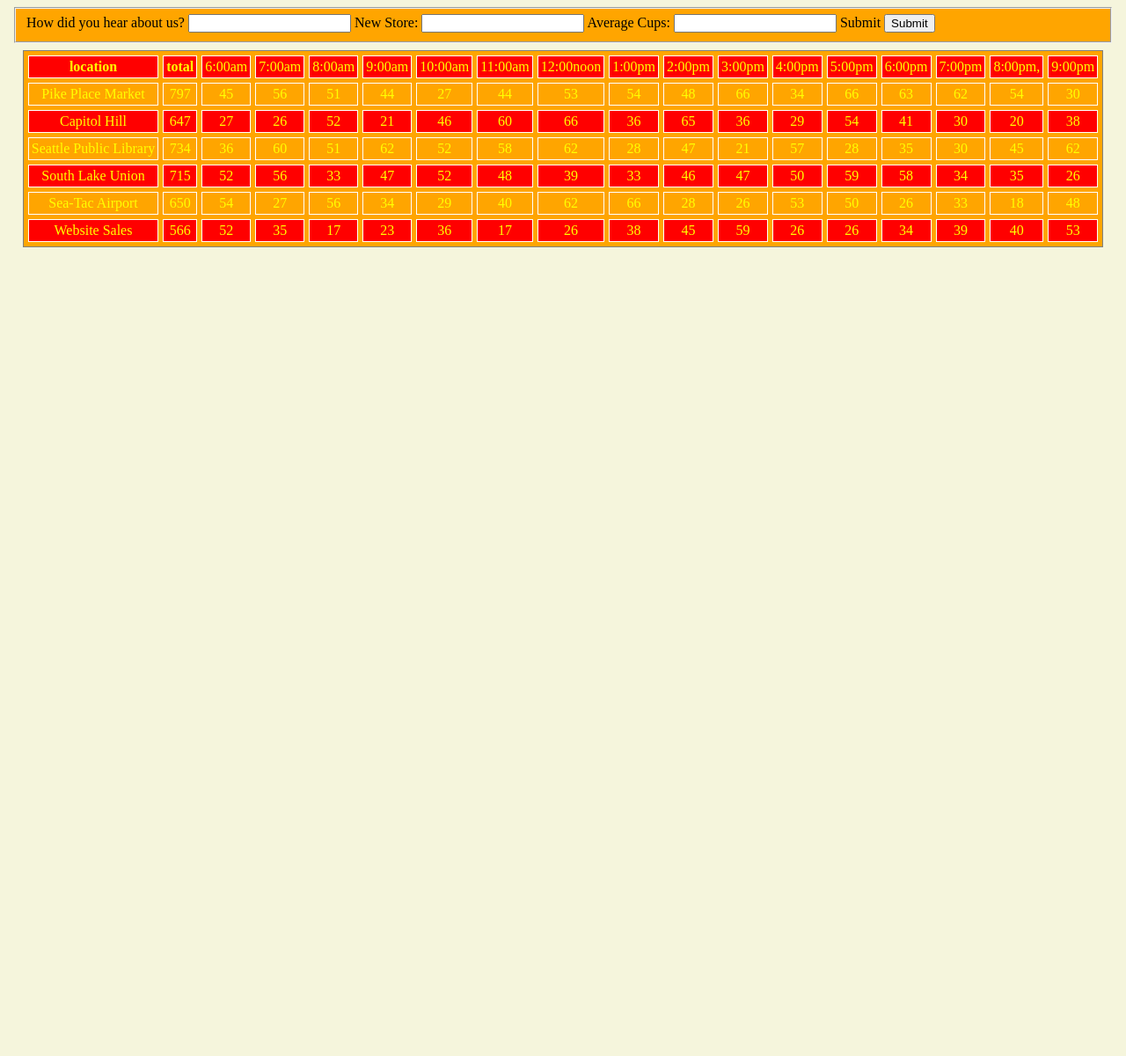
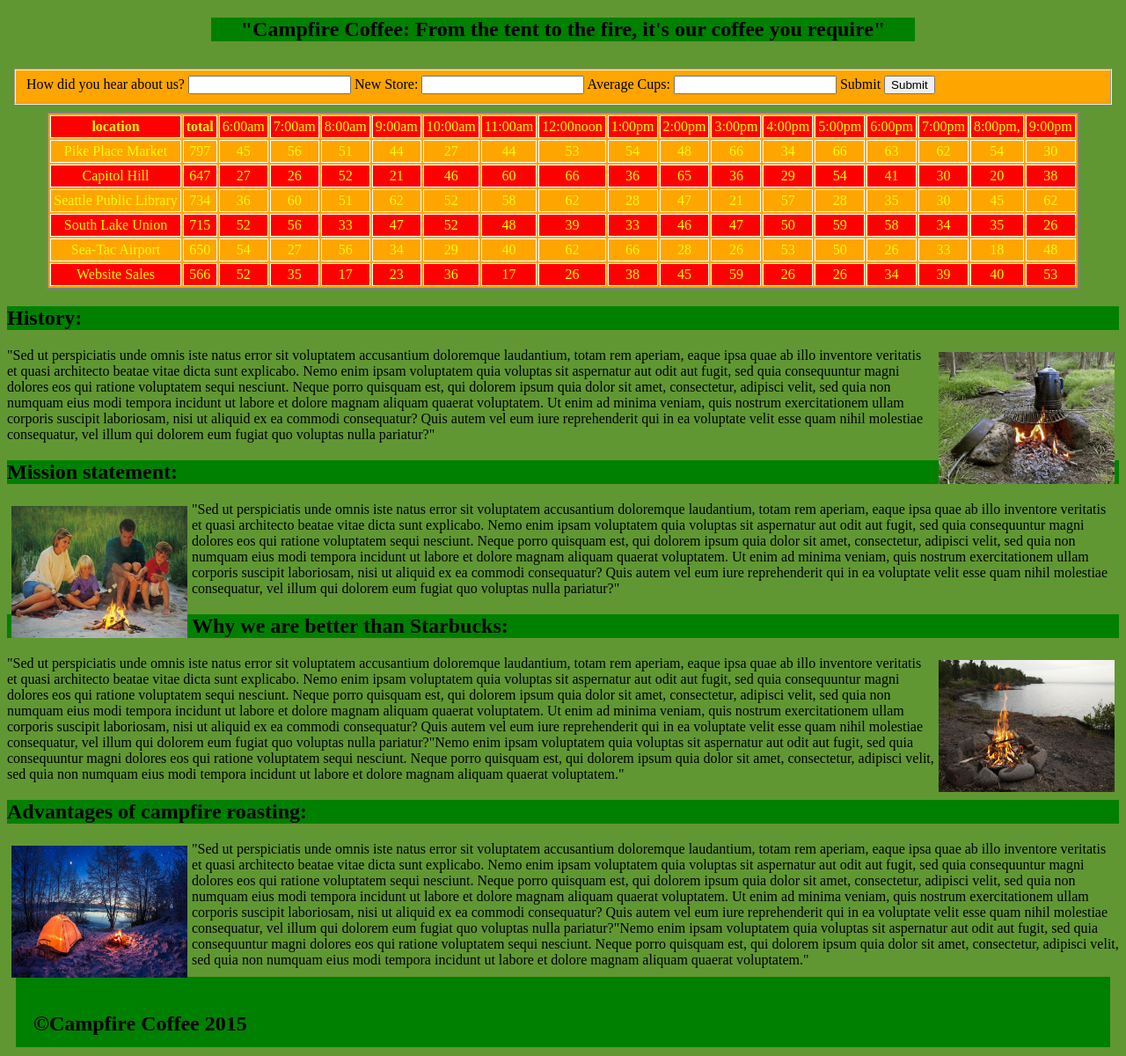
Before and after one commit to Rubiksron/campfire-coffee, a plain HTML site: page index.html in a window 1280 px wide. Shown: the whole page at 88% size. Before the commit the page ends 800 px from the top, so only its background shows below. Drawn offline with Linux system fonts and the light colour scheme.

Commit message:
campfire articles added

```diff
--- a/css/style.css
+++ b/css/style.css
@@ -1,11 +1,41 @@
+
+h2 {
+  background-color: green;
+}
+#navbar {
+  background-color: red;
+}
+#header {
+  /*background-color: lightgreen;*/
+  height: 50px;
+  width: 800px;
+  /*border: 2px solid grey;*/
+  margin: auto;
+  text-align: center;
+}
+#footer {
+  height: 40px;
+  length: 800px;
+  background-color: green;
+  padding: 20px;
+  margin: 10px;
+}
+img {
+  margin: 5px;
+}
+
+   {
+  background-color: blue;
+}
+
 body {
-  background-color: beige;
+  background-color: #609732;
 }
 
 table {
     border-collapse: separate;
-    border-spacing: 5px 5px;
-    border: 1px solid grey;
+    border-spacing: 2px;
+    border: 2px solid grey;
     color: yellow;
     margin: auto;
     background-color: orange;
--- a/index.html
+++ b/index.html
@@ -1,20 +1,52 @@
 <!DOCTYPE html>
 <html>
   <head>
+    <header>
+      <section id="header">
+        <h2> "Campfire Coffee: From the tent to the fire, it's our coffee you require" </h2>
+      </section>
+    <section id="navbar">
+
+    </section>
+    </header>
+    <meta charset="utf-8">
+    <title>Campfire Coffee</title>
+  </head>
+
+
+
+  <body>
     <fieldset>
       <label>How did you hear about us? <input type="text" name="how did you hear about us?"></label>
         <label> New Store: <input type="text" name="New Store" /></label>
         <label> Average Cups: <input type="text" name="Average Cups" /></label>
         <label>Submit <input type="submit" name="Submit" /></label>
         <link rel="stylesheet" href="css/style.css" media="screen" title="no title" charset="utf-8">
-  </fieldset>
-    <meta charset="utf-8">
-    <title></title>
-  </head>
-  <body>
+    </fieldset>
+
     <table id="tableData"></table>
     <section id="data"></section>
+
   <script src="js/app.js">
   </script>
-   </body>
+
+<section>
+
+  <h2>History:</h2><p><img src="img/campfire-coffee.jpg" alt="coffee brewing on a campfire" width="200" height="150" align="right"/> "Sed ut perspiciatis unde omnis iste natus error sit voluptatem accusantium doloremque laudantium, totam rem aperiam, eaque ipsa quae ab illo inventore veritatis et quasi architecto beatae vitae dicta sunt explicabo. Nemo enim ipsam voluptatem quia voluptas sit aspernatur aut odit aut fugit, sed quia consequuntur magni dolores eos qui ratione voluptatem sequi nesciunt. Neque porro quisquam est, qui dolorem ipsum quia dolor sit amet, consectetur, adipisci velit, sed quia non numquam eius modi tempora incidunt ut labore et dolore magnam aliquam quaerat voluptatem. Ut enim ad minima veniam, quis nostrum exercitationem ullam corporis suscipit laboriosam, nisi ut aliquid ex ea commodi consequatur? Quis autem vel eum iure reprehenderit qui in ea voluptate velit esse quam nihil molestiae consequatur, vel illum qui dolorem eum fugiat quo voluptas nulla pariatur?"</p>
+</section>
+<section>
+  <h2>Mission statement:</h2><p><img src="img/campfire-family.jpg" alt="family camping" width="200" height="150" align="left"/>"Sed ut perspiciatis unde omnis iste natus error sit voluptatem accusantium doloremque laudantium, totam rem aperiam, eaque ipsa quae ab illo inventore veritatis et quasi architecto beatae vitae dicta sunt explicabo. Nemo enim ipsam voluptatem quia voluptas sit aspernatur aut odit aut fugit, sed quia consequuntur magni dolores eos qui ratione voluptatem sequi nesciunt. Neque porro quisquam est, qui dolorem ipsum quia dolor sit amet, consectetur, adipisci velit, sed quia non numquam eius modi tempora incidunt ut labore et dolore magnam aliquam quaerat voluptatem. Ut enim ad minima veniam, quis nostrum exercitationem ullam corporis suscipit laboriosam, nisi ut aliquid ex ea commodi consequatur? Quis autem vel eum iure reprehenderit qui in ea voluptate velit esse quam nihil molestiae consequatur, vel illum qui dolorem eum fugiat quo voluptas nulla pariatur?"</p>
+</section>
+<section>
+  <h2>Why we are better than Starbucks:</h2><p><img src="img/campfire.jpg" alt="campfire" width="200" height="150" align="right"/>"Sed ut perspiciatis unde omnis iste natus error sit voluptatem accusantium doloremque laudantium, totam rem aperiam, eaque ipsa quae ab illo inventore veritatis et quasi architecto beatae vitae dicta sunt explicabo. Nemo enim ipsam voluptatem quia voluptas sit aspernatur aut odit aut fugit, sed quia consequuntur magni dolores eos qui ratione voluptatem sequi nesciunt. Neque porro quisquam est, qui dolorem ipsum quia dolor sit amet, consectetur, adipisci velit, sed quia non numquam eius modi tempora incidunt ut labore et dolore magnam aliquam quaerat voluptatem. Ut enim ad minima veniam, quis nostrum exercitationem ullam corporis suscipit laboriosam, nisi ut aliquid ex ea commodi consequatur? Quis autem vel eum iure reprehenderit qui in ea voluptate velit esse quam nihil molestiae consequatur, vel illum qui dolorem eum fugiat quo voluptas nulla pariatur?"Nemo enim ipsam voluptatem quia voluptas sit aspernatur aut odit aut fugit, sed quia consequuntur magni dolores eos qui ratione voluptatem sequi nesciunt. Neque porro quisquam est, qui dolorem ipsum quia dolor sit amet, consectetur, adipisci velit, sed quia non numquam eius modi tempora incidunt ut labore et dolore magnam aliquam quaerat voluptatem."</p>
+</section>
+<section>
+  <h2>Advantages of campfire roasting: </h2><img src="img/campsite-tent-night.jpg" alt="campfire at night" width="200" height="150" align="left"/>"Sed ut perspiciatis unde omnis iste natus error sit voluptatem accusantium doloremque laudantium, totam rem aperiam, eaque ipsa quae ab illo inventore veritatis et quasi architecto beatae vitae dicta sunt explicabo. Nemo enim ipsam voluptatem quia voluptas sit aspernatur aut odit aut fugit, sed quia consequuntur magni dolores eos qui ratione voluptatem sequi nesciunt. Neque porro quisquam est, qui dolorem ipsum quia dolor sit amet, consectetur, adipisci velit, sed quia non numquam eius modi tempora incidunt ut labore et dolore magnam aliquam quaerat voluptatem. Ut enim ad minima veniam, quis nostrum exercitationem ullam corporis suscipit laboriosam, nisi ut aliquid ex ea commodi consequatur? Quis autem vel eum iure reprehenderit qui in ea voluptate velit esse quam nihil molestiae consequatur, vel illum qui dolorem eum fugiat quo voluptas nulla pariatur?"Nemo enim ipsam voluptatem quia voluptas sit aspernatur aut odit aut fugit, sed quia consequuntur magni dolores eos qui ratione voluptatem sequi nesciunt. Neque porro quisquam est, qui dolorem ipsum quia dolor sit amet, consectetur, adipisci velit, sed quia non numquam eius modi tempora incidunt ut labore et dolore magnam aliquam quaerat voluptatem."
+</section>
+
+  <section id="footer">
+    <h2>&copy;Campfire Coffee 2015</h2>
+  </section>
+
+  </body>
 </html>
```
Also changed, not shown: img/campfire-coffee.jpg (added), img/campfire-family.jpg (added), img/campfire.jpg (added), img/campsite-tent-night.jpg (added).
